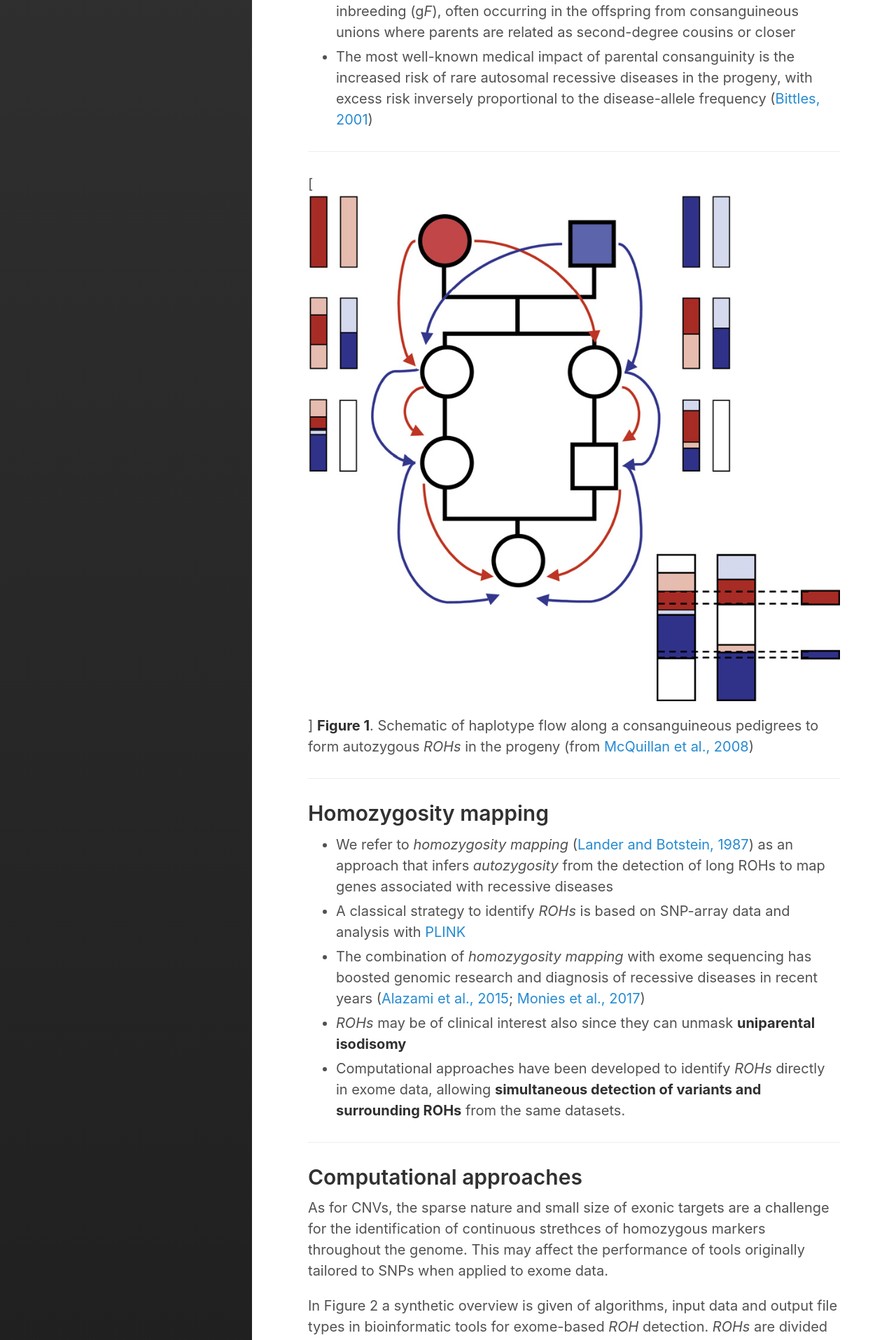
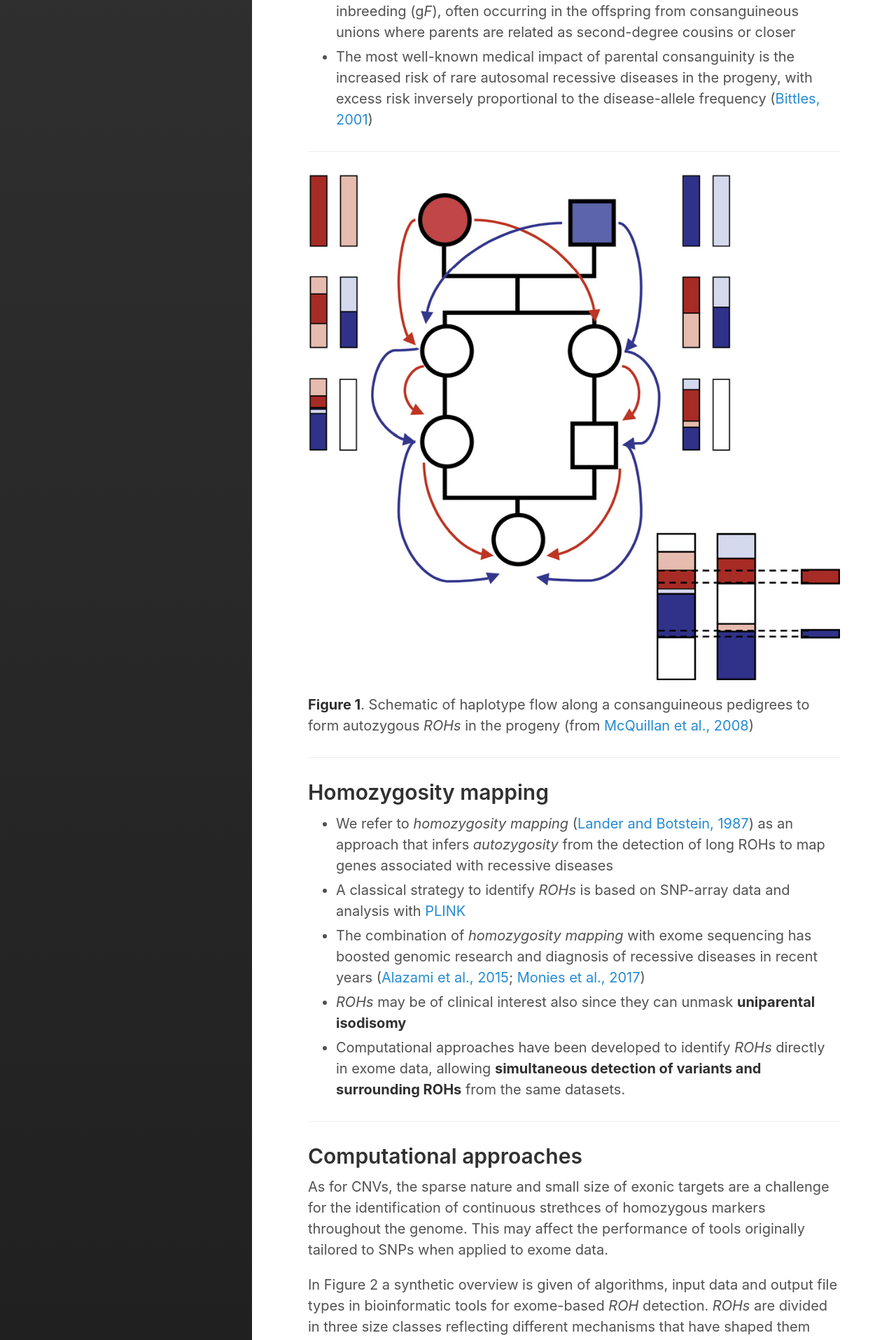
Before and after one commit to sigu-training/clinical_genomics, a Jekyll site: the page built from lectures/roh.md, in a window 1280 px wide. Shown: the part 446-2361 px from the top of the page at 70% size. Built offline with Jekyll 4.4.1, drawn with Linux system fonts in a browser that asks for light colours.

Commit message:
Update roh.md

```diff
--- a/lectures/roh.md
+++ b/lectures/roh.md
@@ -15,7 +15,7 @@
 
 ---
 
-[![homozygosity_mapping]({{site.url}}{{site.baseurl}}/images/homozygosity_mapping.png)]
+![homozygosity_mapping]({{site.url}}{{site.baseurl}}/images/homozygosity_mapping.png)
 **Figure 1**. Schematic of haplotype flow along a consanguineous pedigrees to form autozygous *ROHs* in the progeny (from [McQuillan et al., 2008](https://www.sciencedirect.com/science/article/pii/S000292970800445X?via%3Dihub))
 
 ---
@@ -40,7 +40,7 @@
 
 ---
 
-[![roh_exome_methods]({{site.url}}{{site.baseurl}}/images/roh_exome_methods.png)]
+![roh_exome_methods]({{site.url}}{{site.baseurl}}/images/roh_exome_methods.png)
 **Figure 2**. Summary of the tools for *ROH* detection from exome data (from [Pippucci et al., 2014](https://www.karger.com/Article/Pdf/362412))
 
 ---
@@ -63,7 +63,7 @@
 
 ---
 
-[![h3m2_baf]({{site.url}}{{site.baseurl}}/images/h3m2_baf.png)]
+![h3m2_baf]({{site.url}}{{site.baseurl}}/images/h3m2_baf.png)
 **Figure 3**. ***BAF* data distribution** Panels a, b and c show the distributions of BAF values against the genotype calls generated by the HapMap consortium on SNP-array data ( a ), the genotype calls made by SAMtools ( b ) and the genotype calls made by GATK ( c ). For each genotype caller, the distribution of BAF values is reported for homozygous reference calls (HMr), heterozygous calls (HT) and homozygous alternative calls (HMa). R is the Pearson correlation coefficient. Panels d–g show the distribution of BAF values in all the regions of the genome ( d ), in heterozygous regions ( e ), in homozygous regions ( f ) and in the X chromosome of male individuals ( g ). For each panel, the main plot reports the zoomed histogram, the left subplot shows the BAF values against genomic positions, whereas the right subplot shows the entire histogram of BAF values. (from [Magi et al., 2014](https://academic.oup.com/bioinformatics/article/30/20/2852/2422169))
 
 ---
```
